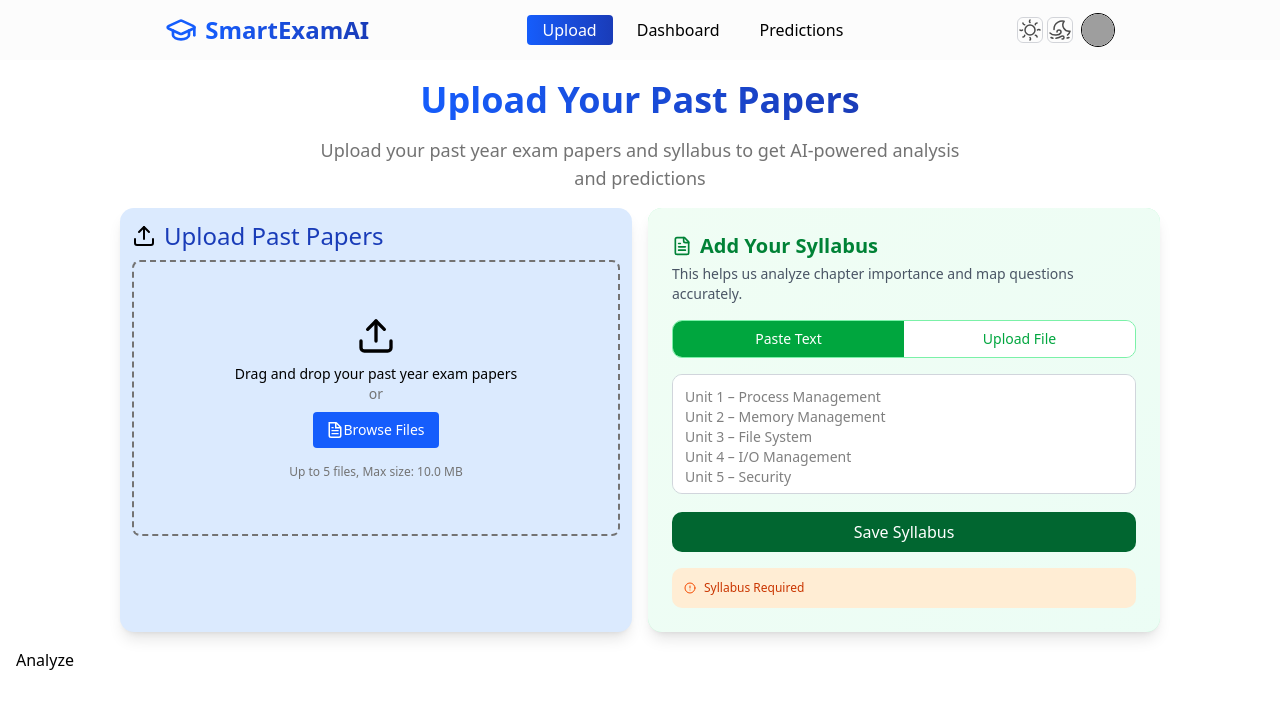
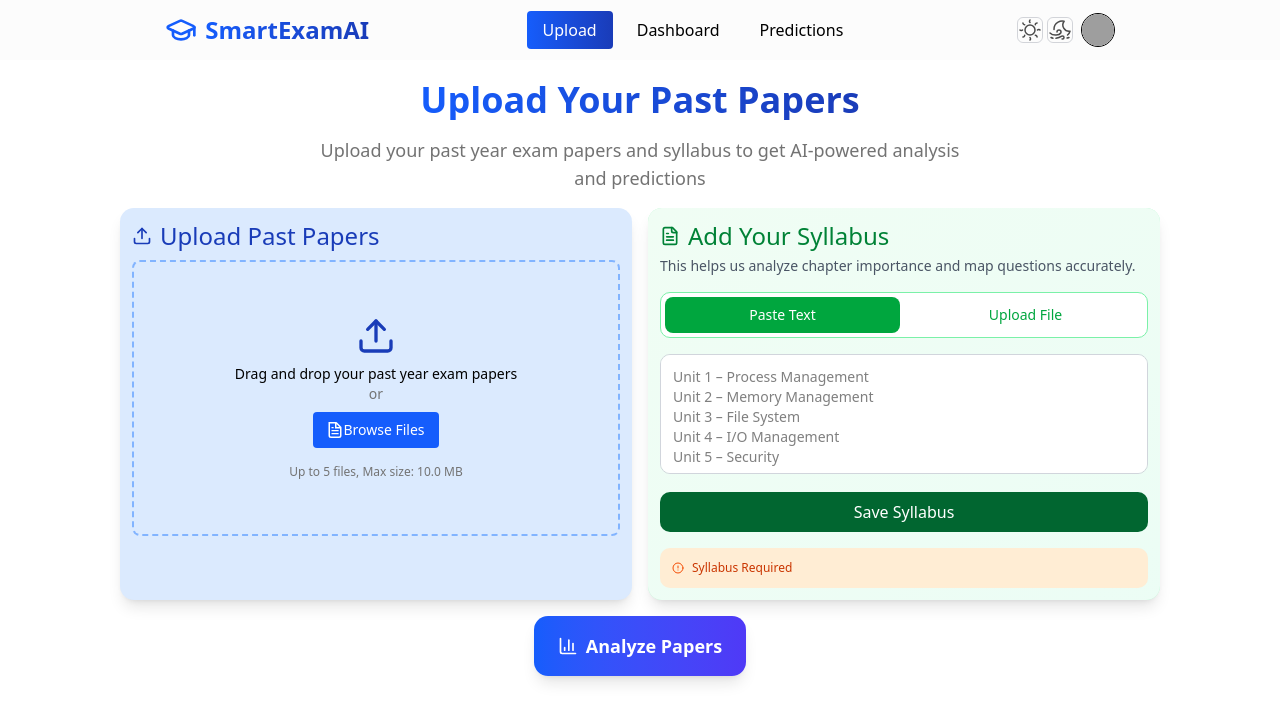
Before and after one commit to sourav4243/PaperSenses, a Next.js app in the folder frontend/: page /upload in a window 1280 px wide. Shown: the top 722 px of the page. Built offline with nearby package versions, Linux system fonts and the light colour scheme; grey boxes are pictures that could not be loaded.

Commit message:
UI improvements

```diff
--- /dev/null
+++ b/frontend/app/dashboard/page.js
@@ -0,0 +1,12 @@
+import React from 'react'
+import NotFound from '../not-found'
+
+const page = () => {
+  return (
+    <div className=''>
+      <NotFound/>
+    </div>
+  )
+}
+
+export default page
--- /dev/null
+++ b/frontend/app/not-found.js
@@ -0,0 +1,133 @@
+'use client';
+
+import { motion } from 'framer-motion';
+import Link from 'next/link';
+
+function BrokenWires() {
+  return (
+    <svg
+      viewBox="0 0 250 90"
+      fill="none"
+      xmlns="http://www.w3.org/2000/svg"
+      className="mx-auto w-[250px] md:w-[360px] z-10"
+    >
+      {/* Left wire */}
+      <motion.path
+        d="M10 40 Q50 55 100 45"
+        stroke="#38bdf8"
+        strokeWidth="6"
+        strokeLinecap="round"
+        initial={{ pathLength: 0 }}
+        animate={{ pathLength: 1 }}
+        transition={{ delay: 0.3, duration: 1.2, type: 'spring' }}
+      />
+      <motion.circle
+        cx="100"
+        cy="45"
+        r="8"
+        className="dark:fill-[#0f172a] fill-white"
+        stroke="#38bdf8"
+        strokeWidth="4"
+        animate={{ scale: [1, 1.1, 1], opacity: [1, 0.7, 1] }}
+        transition={{ repeat: Infinity, duration: 1.4 }}
+      />
+
+      {/* Right wire */}
+      <motion.path
+        d="M240 50 Q200 50 150 65"
+        stroke="#38bdf8"
+        strokeWidth="6"
+        strokeLinecap="round"
+        initial={{ pathLength: 0 }}
+        animate={{ pathLength: 1 }}
+        transition={{ delay: 0.6, duration: 1.2, type: 'spring' }}
+      />
+      <motion.circle
+        cx="150"
+        cy="65"
+        r="8"
+        className="dark:fill-[#0f172a] fill-white"
+        stroke="#38bdf8"
+        strokeWidth="4"
+        animate={{ scale: [1, 1.12, 1], opacity: [1, 0.5, 1] }}
+        transition={{ repeat: Infinity, duration: 1.2 }}
+      />
+
+      {/* Sparks */}
+      {[...Array(4)].map((_, i) => (
+        <motion.line
+          key={i}
+          x1={i % 2 === 0 ? 100 + i * 2 : 150 - i * 2}
+          y1={i < 2 ? 45 : 65}
+          x2={i % 2 === 0 ? 94 + i * 2 : 157 - i * 2}
+          y2={i < 2 ? 48 : 69}
+          stroke={i % 2 === 0 ? '#fbbf24' : '#f87171'}
+          strokeWidth="1.5"
+          strokeLinecap="round"
+          initial={{ opacity: 0 }}
+          animate={{ opacity: [0, 0.8, 0] }}
+          transition={{ delay: 1 + i * 0.2, repeat: Infinity, duration: 1.5 }}
+        />
+      ))}
+    </svg>
+  );
+}
+
+export default function NotFound() {
+  return (
+    <div className="pt-30 relative flex flex-col items-center justify-center min-h-screen bg-white dark:bg-[#0f172a] text-black dark:text-white overflow-hidden px-6">
+      {/* Background floating glows */}
+      <motion.div
+        className="absolute w-[600px] h-[400px] bg-blue-500 blur-[100px] opacity-20 dark:opacity-30 -top-24 left-1/2 -translate-x-1/2 z-0 rounded-full"
+        animate={{ scale: [1, 1.1, 0.95, 1] }}
+        transition={{ duration: 12, repeat: Infinity }}
+      />
+      <motion.div
+        className="absolute w-[400px] h-[300px] bg-purple-600 blur-[90px] opacity-10 dark:opacity-20 bottom-10 right-0 z-0 rounded-full"
+        animate={{ y: [0, -30, 0] }}
+        transition={{ duration: 10, repeat: Infinity }}
+      />
+
+      {/* Title */}
+      <motion.h1
+        className="text-[5rem] sm:text-[7rem] font-black tracking-tight text-transparent bg-clip-text bg-gradient-to-r from-sky-400 via-blue-600 to-sky-300 drop-shadow-xl z-10"
+        initial={{ y: -80, opacity: 0 }}
+        animate={{ y: 0, opacity: 1 }}
+        transition={{ type: 'spring', stiffness: 120 }}
+      >
+        404
+      </motion.h1>
+
+      <BrokenWires />
+
+      {/* Description */}
+      <motion.p
+        className="mt-6 text-center text-lg sm:text-xl text-gray-600 dark:text-slate-300 max-w-xl z-10"
+        initial={{ opacity: 0 }}
+        animate={{ opacity: 1 }}
+        transition={{ delay: 0.8 }}
+      >
+        <span className="font-semibold text-sky-500 dark:text-sky-400">Oh no!</span> You're lost in the static.<br />
+        The signal is broken, and we couldn’t find the page.
+      </motion.p>
+
+      {/* Button */}
+      <motion.div
+        className="mt-10 z-10"
+        whileHover={{ scale: 1.05 }}
+        whileTap={{ scale: 0.95 }}
+      >
+      </motion.div>
+
+      {/* Footer */}
+      <motion.div
+        className="absolute bottom-6 left-1/2 -translate-x-1/2 text-xs text-gray-500 dark:text-slate-500 z-10"
+        initial={{ opacity: 0 }}
+        animate={{ opacity: 0.7 }}
+        transition={{ delay: 2 }}
+      >
+        &copy; {new Date().getFullYear()} PaperSenses.⚡
+      </motion.div>
+    </div>
+  );
+}
--- /dev/null
+++ b/frontend/app/predictions/page.js
@@ -0,0 +1,12 @@
+import React from 'react'
+import NotFound from '../not-found'
+
+const page = () => {
+  return (
+    <div className=''>
+      <NotFound/>
+    </div>
+  )
+}
+
+export default page
--- a/frontend/app/upload/page.js
+++ b/frontend/app/upload/page.js
@@ -4,12 +4,14 @@ import * as React from 'react';
 import UploadIcon from '@/public/upload.svg';
 import Image from 'next/image';
 import {Dropzone} from "@/components/MultiFileDropzone";
-
 import SyllabusUploadSection from '@/components/SyllabusUploadSection';
 
+import { BarChart3, LucideUpload } from 'lucide-react';
+
 export default function Upload() {
+  const canAnalyze = true
   return (
-    <div className='space-y-4 p-4 mx-auto pt-20'>
+    <div className='space-y-4 p-4 mx-auto pt-20 dark:bg-[#020817]'>
       <div className="text-center space-y-4 flex flex-col items-center">
         <h1 className="text-4xl font-bold bg-gradient-to-r from-blue-600 to-blue-800 bg-clip-text text-transparent">
           Upload Your Past Papers
@@ -21,32 +23,46 @@ export default function Upload() {
 
       <div className="cards grid grid-cols-1 md:grid-cols-2 gap-4 lg-gap-5 justify-self-center">
         <div className="card shadow-lg p-3 space-y-2 w-[90vw] sm:w-[70vw] md:w-[45vw] lg:w-[40vw] max-h-auto h-full bg-blue-100 dark:bg-blue-900/40 rounded-xl">
-          <div className='title flex gap-2 text-2xl font-medium text-blue-800 '>
-            <Image src={UploadIcon} alt='Upload Icon' className='dark:invert'/>
-            <h2 className='dark:text-blue-600'>Upload Past Papers</h2>
+          <div className='title flex gap-2 text-2xl font-medium text-blue-800 items-center dark:text-blue-600'>
+            {/* <Image src={UploadIcon} alt='Upload Icon' className='dark:invert'/> */}
+            <LucideUpload className="h-5 w-5" />
+            <h2 className=''>Upload Past Papers</h2>
           </div>
           <div className='dark:invert'>
             <Dropzone/>
           </div>
         </div>
         <div className="card space-y-0 w-[90vw] sm:w-[70vw] md:w-[45vw] lg:w-[40vw] h-fit bg-green-300/60 dark:bg-green-300 rounded-xl">
-          {/* <div className='title flex gap-2 text-2xl font-medium text-green-800 '>
-            <Image src={UploadIcon} alt='Upload Icon'/>
-            <h2>Add Your Syllabus</h2>
-          </div>
-          <p className='text-muted-foreground text-xs dark:invert'>This helps us analyze chapter importance and map questions accurately.</p>
-          <div className='dark:invert'>
-          </div> */}
           <SyllabusUploadSection/>
         </div>
       </div>
 
-      <div>
-        <button>
+      {/* <div className='w-full flex justify-center mt-10'>
+        <button className="flex w-fit bg-blue-600 dark:bg-blue-600 text-white px-6 my-2 mx-auto py-2 rounded cursor-pointer hover:bg-blue-700 dark:hover:bg-blue-700 text-xl font-bold">
           Analyze
         </button>
+      </div> */}
+
+      {/* Analyze Button */}
+      <div className="text-center flex w-full justify-center">
+        <button
+          size="lg"
+          disabled={!canAnalyze}
+          className={`px-6 py-4 text-lg font-semibold transition-all duration-300 rounded-xl flex text-white items-center ${
+            canAnalyze
+              ? "bg-gradient-to-r from-blue-600 to-indigo-600 hover:from-blue-700 hover:to-indigo-700 shadow-lg hover:shadow-xl"
+              : "bg-gray-300 cursor-not-allowed"
+          }`}
+        >
+          <BarChart3 className="h-5 w-5 mr-2" />
+          <p>Analyze Papers</p>
+        </button>
+        {!canAnalyze && (
+          <p className="text-sm text-muted-foreground mt-2">
+            Please upload both past papers and syllabus to continue
+          </p>
+        )}
       </div>
-
     </div>
   );
 }
--- a/frontend/components/MultiFileDropzone.js
+++ b/frontend/components/MultiFileDropzone.js
@@ -1,14 +1,14 @@
 "use client";
 
 import React, { useRef, useState, useMemo } from "react";
-import { AlertCircleIcon } from "lucide-react";
+import { AlertCircleIcon, LucideUpload } from "lucide-react";
 import { cn } from "@/lib/utils";
 import UploadIcon from "@/public/upload.svg";
 import FileLogo from "@/public/file.svg";
 import Image from "next/image";
 
 const DROPZONE_VARIANTS = {
-  base: "relative rounded-md p-4 w-full flex justify-center items-center flex-col cursor-pointer border-2 border-dashed border-muted-foreground transition-colors duration-200 ease-in-out",
+  base: "relative rounded-md p-4 w-full flex justify-center items-center flex-col cursor-pointer border-2 border-dashed border-blue-500/50 dark:border-amber-300/40 ease-in-out",
   active: "border-primary",
   disabled:
     "bg-muted border-muted-foreground cursor-default pointer-events-none opacity-50",
@@ -78,7 +78,8 @@ export const Dropzone = React.forwardRef(({ maxFiles = 5, maxSize = 1024 * 1024
         />
 
         <div className="flex flex-col items-center justify-center gap-2 text-center text-muted-foreground h-60">
-          <Image src={UploadIcon} alt="Upload Icon" className="h-10 w-10" />
+          {/* <Image src={UploadIcon} alt="Upload Icon" className="h-10 w-10" /> */}
+          <LucideUpload className="h-10 w-10 text-blue-800 dark:text-amber-500" />
           <div className="text-sm font-medium text-black">
             {isDragging ? "Drop files here..." : "Drag and drop your past year exam papers"}
             <p className="text-muted-foreground">or</p>
--- a/frontend/components/Navbar.js
+++ b/frontend/components/Navbar.js
@@ -35,9 +35,9 @@ const Navbar = () => {
                 </div>
 
                 <ul className='hidden md:flex gap-2 items-center'>
-                    <li><Link href="/upload" onClick={() => setActiveTab('upload')} className={`${activeTab === 'upload' ? 'bg-gradient-to-l from-blue-800 to-blue-600 text-white py-1 px-4 rounded hover:bg-gradient-to-r transition-all duration-1000' : 'py-1 px-4 rounded hover:bg-gradient-to-r transition-all'}`}>Upload</Link></li>
-                    <li><Link href="/dashboard" onClick={() => setActiveTab('dashboard')} className={`${activeTab === 'dashboard' ? 'bg-gradient-to-l from-blue-800 to-blue-600 text-white py-1 px-4 rounded hover:bg-gradient-to-r transition-all duration-1000' : 'py-1 px-4 rounded hover:bg-gradient-to-r transition-all'}`}>Dashboard</Link></li>
-                    <li><Link href="/predictions" onClick={() => setActiveTab('predictions')} className={`${activeTab === 'predictions' ? 'bg-gradient-to-l from-blue-800 to-blue-600 text-white py-1 px-4 rounded hover:bg-gradient-to-r transition-all duration-1000' : 'py-1 px-4 rounded hover:bg-gradient-to-r transition-all'}`}>Predictions</Link></li>
+                    <li><Link href="/upload" onClick={() => setActiveTab('upload')} className={`${activeTab === 'upload' ? 'bg-gradient-to-l from-blue-800 to-blue-600 text-white py-2 px-4 rounded' : 'py-2 px-4 rounded hover:bg-blue-600/10'}`}>Upload</Link></li>
+                    <li><Link href="/dashboard" onClick={() => setActiveTab('dashboard')} className={`${activeTab === 'dashboard' ? 'bg-gradient-to-l from-blue-800 to-blue-600 text-white py-2 px-4 rounded' : 'py-2 px-4 rounded hover:bg-blue-600/10'}`}>Dashboard</Link></li>
+                    <li><Link href="/predictions" onClick={() => setActiveTab('predictions')} className={`${activeTab === 'predictions' ? 'bg-gradient-to-l from-blue-800 to-blue-600 text-white py-2 px-4 rounded' : 'py-2 px-4 rounded hover:bg-blue-600/10'}`}>Predictions</Link></li>
                 </ul>
 
                 <div className="hidden md:flex items-center gap-2">
@@ -73,10 +73,10 @@ const Navbar = () => {
                     </Avatar>
                 </div>
 
-                <ul className='flex flex-col gap-2 justify-center text-muted-foreground'>
-                    <li><Link href="/upload" onClick={() => setActiveTab('upload')} className={`${activeTab === 'upload' ? 'bg-gradient-to-l from-blue-800 to-blue-600 text-white py-1 px-4 rounded hover:bg-gradient-to-r transition-all duration-1000' : 'py-1 px-4 rounded hover:bg-gradient-to-r transition-all'}`}>Upload</Link></li>
-                    <li><Link href="/dashboard" onClick={() => setActiveTab('dashboard')} className={`${activeTab === 'dashboard' ? 'bg-gradient-to-l from-blue-800 to-blue-600 text-white py-1 px-4 rounded hover:bg-gradient-to-r transition-all duration-1000' : 'py-1 px-4 rounded hover:bg-gradient-to-r transition-all'}`}>Dashboard</Link></li>
-                    <li><Link href="/predictions" onClick={() => setActiveTab('predictions')} className={`${activeTab === 'predictions' ? 'bg-gradient-to-l from-blue-800 to-blue-600 text-white py-1 px-4 rounded hover:bg-gradient-to-r transition-all duration-1000' : 'py-1 px-4 rounded hover:bg-gradient-to-r transition-all'}`}>Predictions</Link></li>
+                <ul className='flex flex-col justify-center text-muted-foreground gap-1'>
+                    <li className='w-full flex justify-center'><Link href="/upload" onClick={() => setActiveTab('upload')} className={`${activeTab === 'upload' ? 'bg-gradient-to-l from-blue-800 to-blue-600 text-white py-0.5 rounded' : 'py-0.5 rounded hover:bg-blue-600/10'} w-full px-2`}>Upload</Link></li>
+                    <li className='w-full flex justify-center'><Link href="/dashboard" onClick={() => setActiveTab('dashboard')} className={`${activeTab === 'dashboard' ? 'bg-gradient-to-l from-blue-800 to-blue-600 text-white py-0.5 rounded' : 'py-0.5 rounded hover:bg-blue-600/10'} w-full px-2`}>Dashboard</Link></li>
+                    <li className='w-full flex justify-center'><Link href="/predictions" onClick={() => setActiveTab('predictions')} className={`${activeTab === 'predictions' ? 'bg-gradient-to-l from-blue-800 to-blue-600 text-white py-0.5 rounded' : 'py-0.5 rounded hover:bg-blue-600/10'} w-full px-2`}>Predictions</Link></li>
                 </ul>
                 <div className="mt-2 px-2 flex items-center gap-2">
                     <div className='flex items-center gap-1'>
--- a/frontend/components/SyllabusUploadSection.js
+++ b/frontend/components/SyllabusUploadSection.js
@@ -14,10 +14,10 @@ export default function SyllabusUploadSection() {
   };
 
   return (
-    <div className="rounded-xl shadow-lg border-0 bg-gradient-to-br from-green-50 to-emerald-50 dark:from-green-950/50 dark:to-emerald-950/50 p-6 space-y-4">
+    <div className="rounded-xl shadow-lg border-0 bg-gradient-to-br from-green-50 to-emerald-50 dark:from-green-950/50 dark:to-emerald-950/50 p-3 space-y-4">
       {/* Header */}
       <div>
-        <div className="flex items-center gap-2 text-xl font-semibold text-green-700 dark:text-green-300">
+        <div className="flex items-center gap-2 text-2xl font-medium text-green-700 dark:text-green-300">
           <FileText className="h-5 w-5" />
           <span>Add Your Syllabus</span>
         </div>
@@ -28,23 +28,23 @@ export default function SyllabusUploadSection() {
 
       {/* Tabs */}
       <div className="space-y-4">
-        <div className="grid grid-cols-2 rounded-lg overflow-hidden border border-green-300 dark:border-green-700">
+        <div className="grid grid-cols-2 rounded-lg overflow-hidden border border-green-300 dark:border-green-700 bg-white dark:bg-[#101828]">
           <button
             onClick={() => setActiveTab("paste")}
-            className={`py-2 text-sm font-medium ${
+            className={`py-2 m-1 rounded-md text-sm font-medium ${
               activeTab === "paste"
                 ? "bg-green-600 text-white"
-                : "bg-white dark:bg-transparent text-green-600 dark:text-green-400"
+                : "text-green-600 dark:text-green-400"
             }`}
           >
             Paste Text
           </button>
           <button
             onClick={() => setActiveTab("upload")}
-            className={`py-2 text-sm font-medium ${
+            className={`py-2 m-1 rounded-md text-sm font-medium ${
               activeTab === "upload"
                 ? "bg-green-600 text-white"
-                : "bg-white dark:bg-transparent text-green-600 dark:text-green-400"
+                : "text-green-600 dark:text-green-400"
             }`}
           >
             Upload File
--- a/frontend/package.json
+++ b/frontend/package.json
@@ -14,6 +14,7 @@
     "@radix-ui/react-avatar": "^1.1.10",
     "class-variance-authority": "^0.7.1",
     "clsx": "^2.1.1",
+    "framer-motion": "^12.23.6",
     "lucide-react": "^0.525.0",
     "next": "15.3.5",
     "next-themes": "^0.4.6",
```
Also changed, not shown: 2 other files (tests, documents, lock files or other folders).
